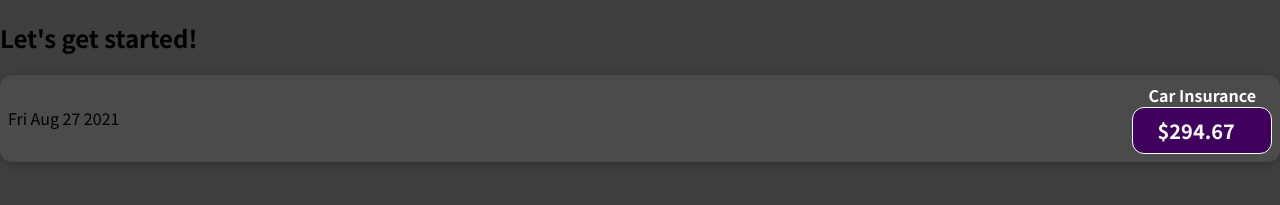
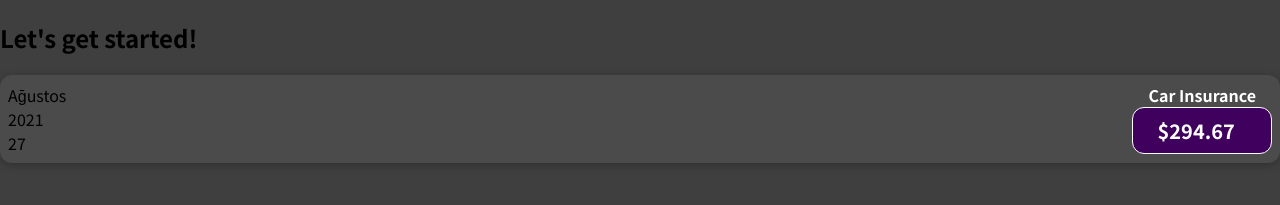
Before and after one commit to ismailharmanda/Expenses, a JavaScript app: page / in a window 1280 px wide. Shown: the top 205 px of the page. Built offline with nearby package versions, Linux system fonts and the light colour scheme.

Commit message:
some js logic

```diff
--- a/src/App.js
+++ b/src/App.js
@@ -2,7 +2,7 @@ import ExpenseItem from "./components/ExpenseItem";
 function App() {
   const expenses = [
     {
-      date: new Date(2021, 7, 27).toDateString(),
+      date: new Date(2021, 7, 27),
       title: "Car Insurance",
       amount: 294.67,
     },
--- a/src/components/ExpenseItem.js
+++ b/src/components/ExpenseItem.js
@@ -1,8 +1,15 @@
 import "./ExpenseItem.css";
 const ExpenseItem = (props) => {
+  const month = props.date.toLocaleString("tr-TR", { month: "long" });
+  const year = props.date.toLocaleString("tr-TR", { year: "numeric" });
+  const day = props.date.toLocaleString("tr-TR", { day: "numeric" });
   return (
     <div className="expense-item">
-      <div>{props.date}</div>
+      <div>
+        <div>{month}</div>
+        <div>{year}</div>
+        <div>{day}</div>
+      </div>
       <div
         className="expense-item__descr
       ption"
```
Also changed, not shown: 1 other file (tests, documents, lock files or other folders).
